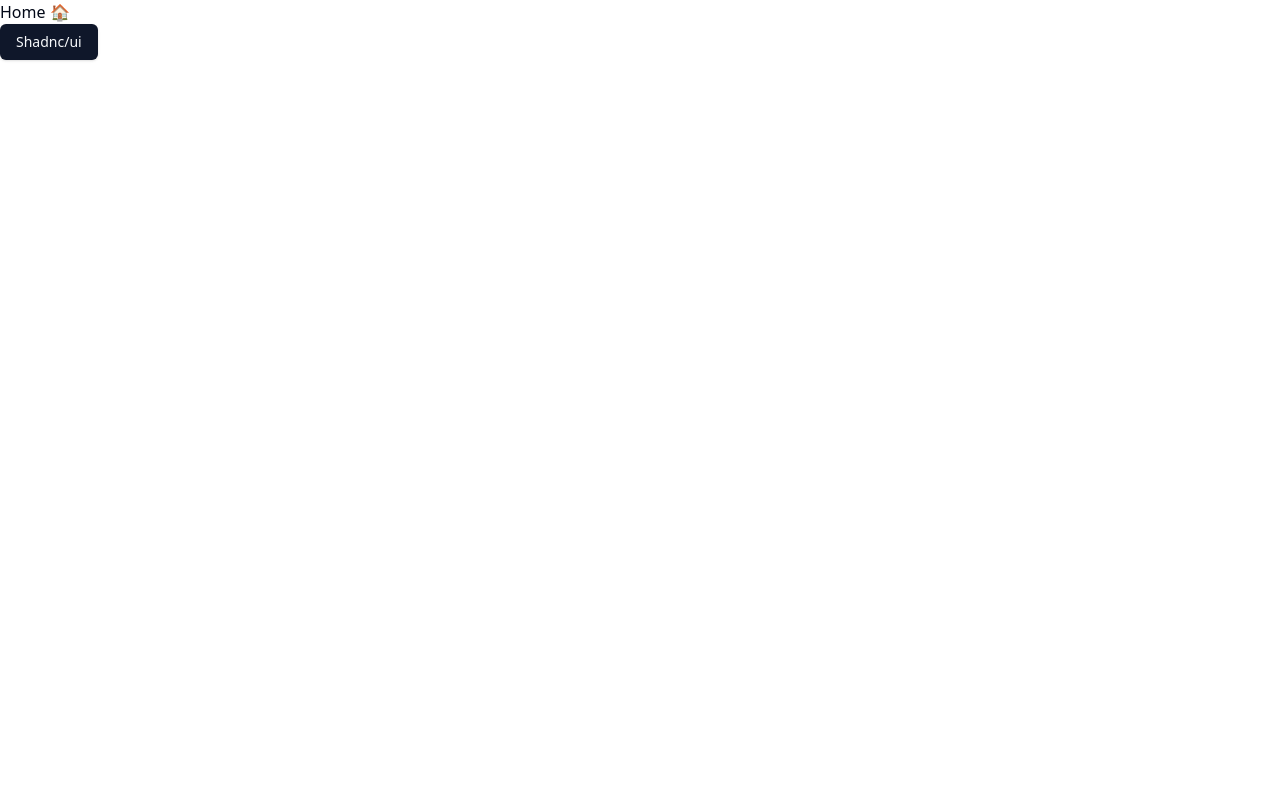
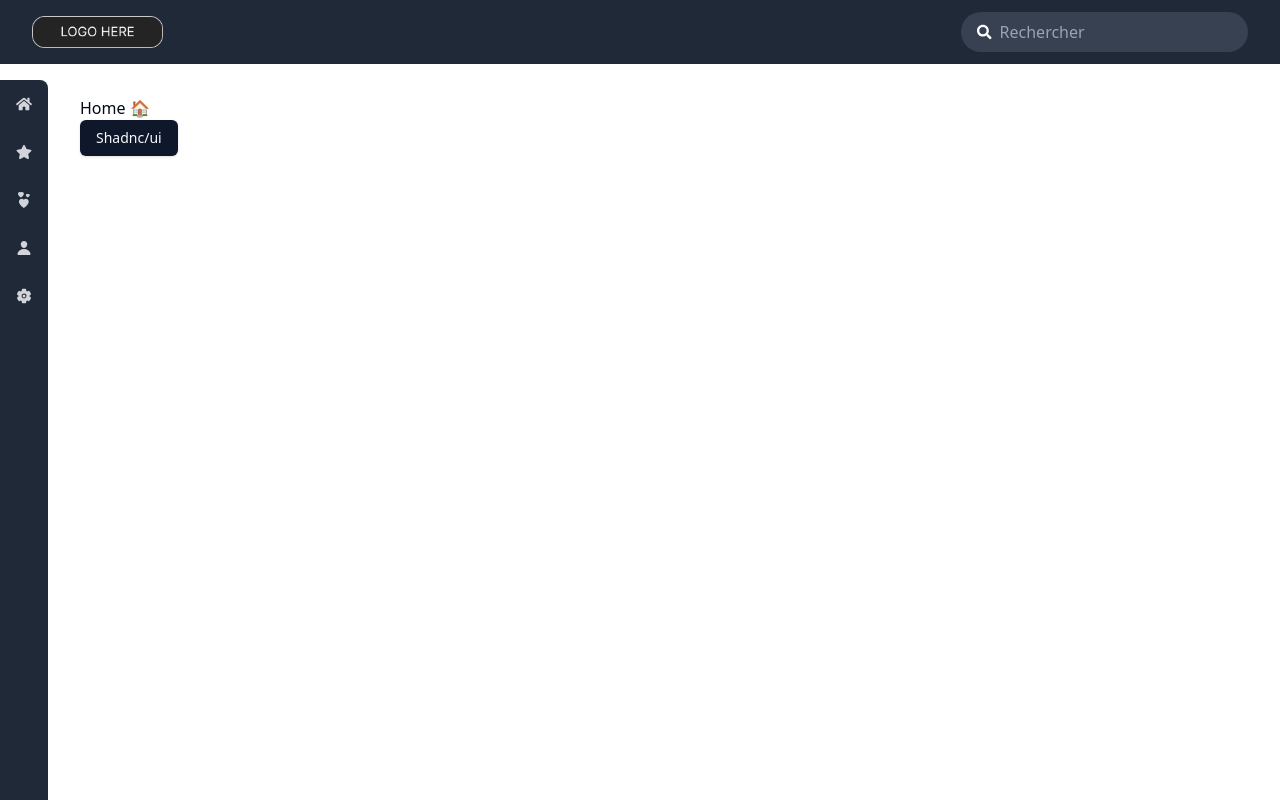
Before and after one commit to nicoooo972/Instant-PlayHub-front, a React (Create React App) app: page / in a window 1280 px wide. Built offline with nearby package versions, Linux system fonts and the light colour scheme.

Commit message:
add layout

```diff
--- a/package.json
+++ b/package.json
@@ -4,6 +4,7 @@
   "private": true,
   "dependencies": {
     "@radix-ui/react-icons": "^1.3.0",
+    "@radix-ui/react-navigation-menu": "^1.1.4",
     "@radix-ui/react-slot": "^1.0.2",
     "@testing-library/jest-dom": "^5.17.0",
     "@testing-library/react": "^13.4.0",
@@ -16,6 +17,7 @@
     "clsx": "^2.1.0",
     "react": "^18.2.0",
     "react-dom": "^18.2.0",
+    "react-icons": "^5.0.1",
     "react-router-dom": "^6.22.0",
     "react-scripts": "5.0.1",
     "tailwind-merge": "^2.2.0",
--- /dev/null
+++ b/src/components/layout/Layout.tsx
@@ -0,0 +1,21 @@
+import React, { ReactNode } from 'react';
+import Sidebar from './Sidebar';
+import Topbar from './Topbar';
+
+interface LayoutProps {
+  children: ReactNode;
+}
+
+const Layout = ({ children }: LayoutProps) => {
+  return (
+    <div className="flex flex-row min-h-screen">
+      <Topbar />
+      <Sidebar />
+      <div className="flex-grow p-4 ml-16 mt-20">
+        {children}
+      </div>
+    </div>
+  );
+}
+
+export default Layout;
--- /dev/null
+++ b/src/components/layout/Sidebar.tsx
@@ -0,0 +1,47 @@
+import React from 'react';
+import {
+    NavigationMenu,
+    NavigationMenuItem,
+    NavigationMenuLink,
+} from '@/components/ui/navigation-menu';
+import { FaHome, FaStar } from 'react-icons/fa';
+import { BsHearts } from "react-icons/bs";
+import { IoPerson, IoSettings, } from "react-icons/io5";
+
+
+const Sidebar = () => {
+  return (
+    <NavigationMenu
+      className="fixed h-screen bg-gray-800 text-white flex flex-col justify-start mt-20 rounded-3xl"
+    >
+        <NavigationMenuItem className="bg-gray-800 text-gray-300 p-4 hover:bg-gray-700 hover:text-white list-none rounded-tr-lg">
+            <NavigationMenuLink href="#">
+                <FaHome />
+            </NavigationMenuLink>
+        </NavigationMenuItem>
+        <NavigationMenuItem className="bg-gray-800 text-gray-300 p-4 hover:bg-gray-700 hover:text-white list-none">
+            <NavigationMenuLink href="#">
+                <FaStar />
+            </NavigationMenuLink>
+        </NavigationMenuItem>
+        <NavigationMenuItem className="bg-gray-800 text-gray-300 p-4 hover:bg-gray-700 hover:text-white list-none">
+            <NavigationMenuLink href="#">
+                <BsHearts />
+            </NavigationMenuLink>
+        </NavigationMenuItem>
+        <NavigationMenuItem className="bg-gray-800 text-gray-300 p-4 hover:bg-gray-700 hover:text-white list-none">
+            <NavigationMenuLink href="#">
+                <IoPerson />
+            </NavigationMenuLink>
+        </NavigationMenuItem>
+        <NavigationMenuItem className="bg-gray-800 text-gray-300 p-4 hover:bg-gray-700 hover:text-white list-none">
+            <NavigationMenuLink href="#">
+                <IoSettings />
+            </NavigationMenuLink>
+        </NavigationMenuItem>
+
+    </NavigationMenu>
+  );
+};
+
+export default Sidebar;
--- /dev/null
+++ b/src/components/layout/Topbar.tsx
@@ -0,0 +1,25 @@
+import React from 'react';
+
+import { FaSearch } from 'react-icons/fa';
+
+const Topbar = () => {
+  return (
+    <div className="fixed h-16 bg-gray-800 text-white w-screen flex flex-row justify-between items-center py-2 px-4 ">
+      <div className="ml-4">
+        <img src="/logo.png" alt="Logo" className="h-8 w-auto" />
+      </div>
+
+      <div className="flex rounded-full bg-gray-700 text-white items-center px-4 py-2 mr-4">
+        <FaSearch className="mr-2" />
+        <input
+          type="text"
+          placeholder="Rechercher"
+          className="bg-transparent focus:outline-none w-full text-white"
+        />
+      </div>
+
+    </div>
+  );
+};
+
+export default Topbar;
--- /dev/null
+++ b/src/components/ui/input.tsx
@@ -0,0 +1,25 @@
+import * as React from "react"
+
+import { cn } from "@/lib/utils"
+
+export interface InputProps
+  extends React.InputHTMLAttributes<HTMLInputElement> {}
+
+const Input = React.forwardRef<HTMLInputElement, InputProps>(
+  ({ className, type, ...props }, ref) => {
+    return (
+      <input
+        type={type}
+        className={cn(
+          "flex h-9 w-full rounded-md border border-input bg-transparent px-3 py-1 text-sm shadow-sm transition-colors file:border-0 file:bg-transparent file:text-sm file:font-medium placeholder:text-muted-foreground focus-visible:outline-none focus-visible:ring-1 focus-visible:ring-ring disabled:cursor-not-allowed disabled:opacity-50",
+          className
+        )}
+        ref={ref}
+        {...props}
+      />
+    )
+  }
+)
+Input.displayName = "Input"
+
+export { Input }
--- /dev/null
+++ b/src/components/ui/navigation-menu.tsx
@@ -0,0 +1,128 @@
+import * as React from "react"
+import { ChevronDownIcon } from "@radix-ui/react-icons"
+import * as NavigationMenuPrimitive from "@radix-ui/react-navigation-menu"
+import { cva } from "class-variance-authority"
+
+import { cn } from "@/lib/utils"
+
+const NavigationMenu = React.forwardRef<
+  React.ElementRef<typeof NavigationMenuPrimitive.Root>,
+  React.ComponentPropsWithoutRef<typeof NavigationMenuPrimitive.Root>
+>(({ className, children, ...props }, ref) => (
+  <NavigationMenuPrimitive.Root
+    ref={ref}
+    className={cn(
+      "relative z-10 flex max-w-max flex-1 items-center justify-center",
+      className
+    )}
+    {...props}
+  >
+    {children}
+    <NavigationMenuViewport />
+  </NavigationMenuPrimitive.Root>
+))
+NavigationMenu.displayName = NavigationMenuPrimitive.Root.displayName
+
+const NavigationMenuList = React.forwardRef<
+  React.ElementRef<typeof NavigationMenuPrimitive.List>,
+  React.ComponentPropsWithoutRef<typeof NavigationMenuPrimitive.List>
+>(({ className, ...props }, ref) => (
+  <NavigationMenuPrimitive.List
+    ref={ref}
+    className={cn(
+      "group flex flex-1 list-none items-center justify-center space-x-1",
+      className
+    )}
+    {...props}
+  />
+))
+NavigationMenuList.displayName = NavigationMenuPrimitive.List.displayName
+
+const NavigationMenuItem = NavigationMenuPrimitive.Item
+
+const navigationMenuTriggerStyle = cva(
+  "group inline-flex h-9 w-max items-center justify-center rounded-md bg-background px-4 py-2 text-sm font-medium transition-colors hover:bg-accent hover:text-accent-foreground focus:bg-accent focus:text-accent-foreground focus:outline-none disabled:pointer-events-none disabled:opacity-50 data-[active]:bg-accent/50 data-[state=open]:bg-accent/50"
+)
+
+const NavigationMenuTrigger = React.forwardRef<
+  React.ElementRef<typeof NavigationMenuPrimitive.Trigger>,
+  React.ComponentPropsWithoutRef<typeof NavigationMenuPrimitive.Trigger>
+>(({ className, children, ...props }, ref) => (
+  <NavigationMenuPrimitive.Trigger
+    ref={ref}
+    className={cn(navigationMenuTriggerStyle(), "group", className)}
+    {...props}
+  >
+    {children}{" "}
+    <ChevronDownIcon
+      className="relative top-[1px] ml-1 h-3 w-3 transition duration-300 group-data-[state=open]:rotate-180"
+      aria-hidden="true"
+    />
+  </NavigationMenuPrimitive.Trigger>
+))
+NavigationMenuTrigger.displayName = NavigationMenuPrimitive.Trigger.displayName
+
+const NavigationMenuContent = React.forwardRef<
+  React.ElementRef<typeof NavigationMenuPrimitive.Content>,
+  React.ComponentPropsWithoutRef<typeof NavigationMenuPrimitive.Content>
+>(({ className, ...props }, ref) => (
+  <NavigationMenuPrimitive.Content
+    ref={ref}
+    className={cn(
+      "left-0 top-0 w-full data-[motion^=from-]:animate-in data-[motion^=to-]:animate-out data-[motion^=from-]:fade-in data-[motion^=to-]:fade-out data-[motion=from-end]:slide-in-from-right-52 data-[motion=from-start]:slide-in-from-left-52 data-[motion=to-end]:slide-out-to-right-52 data-[motion=to-start]:slide-out-to-left-52 md:absolute md:w-auto ",
+      className
+    )}
+    {...props}
+  />
+))
+NavigationMenuContent.displayName = NavigationMenuPrimitive.Content.displayName
+
+const NavigationMenuLink = NavigationMenuPrimitive.Link
+
+const NavigationMenuViewport = React.forwardRef<
+  React.ElementRef<typeof NavigationMenuPrimitive.Viewport>,
+  React.ComponentPropsWithoutRef<typeof NavigationMenuPrimitive.Viewport>
+>(({ className, ...props }, ref) => (
+  <div className={cn("absolute left-0 top-full flex justify-center")}>
+    <NavigationMenuPrimitive.Viewport
+      className={cn(
+        "origin-top-center relative mt-1.5 h-[var(--radix-navigation-menu-viewport-height)] w-full overflow-hidden rounded-md border bg-popover text-popover-foreground shadow data-[state=open]:animate-in data-[state=closed]:animate-out data-[state=closed]:zoom-out-95 data-[state=open]:zoom-in-90 md:w-[var(--radix-navigation-menu-viewport-width)]",
+        className
+      )}
+      ref={ref}
+      {...props}
+    />
+  </div>
+))
+NavigationMenuViewport.displayName =
+  NavigationMenuPrimitive.Viewport.displayName
+
+const NavigationMenuIndicator = React.forwardRef<
+  React.ElementRef<typeof NavigationMenuPrimitive.Indicator>,
+  React.ComponentPropsWithoutRef<typeof NavigationMenuPrimitive.Indicator>
+>(({ className, ...props }, ref) => (
+  <NavigationMenuPrimitive.Indicator
+    ref={ref}
+    className={cn(
+      "top-full z-[1] flex h-1.5 items-end justify-center overflow-hidden data-[state=visible]:animate-in data-[state=hidden]:animate-out data-[state=hidden]:fade-out data-[state=visible]:fade-in",
+      className
+    )}
+    {...props}
+  >
+    <div className="relative top-[60%] h-2 w-2 rotate-45 rounded-tl-sm bg-border shadow-md" />
+  </NavigationMenuPrimitive.Indicator>
+))
+NavigationMenuIndicator.displayName =
+  NavigationMenuPrimitive.Indicator.displayName
+
+export {
+  navigationMenuTriggerStyle,
+  NavigationMenu,
+  NavigationMenuList,
+  NavigationMenuItem,
+  NavigationMenuContent,
+  NavigationMenuTrigger,
+  NavigationMenuLink,
+  NavigationMenuIndicator,
+  NavigationMenuViewport,
+}
--- a/src/pages/Home.tsx
+++ b/src/pages/Home.tsx
@@ -1,11 +1,17 @@
+
+import React from 'react';
+import Layout from '@/components/layout/Layout'; // Import Layout component
 import { Button } from '@/components/ui/button';
 
 const Home = () => {
     return (
-        <div>
-            <h1>Home 🏠</h1>
-            <Button>Shadnc/ui</Button>
-        </div>
-    )
+        <Layout>
+            <div>
+                <h1>Home 🏠</h1>
+                <Button>Shadnc/ui</Button>
+            </div>
+        </Layout>
+    );
 }
-export default Home
+
+export default Home;
```
Also changed, not shown: public/logo.png (added), 1 other file (tests, documents, lock files or other folders).
